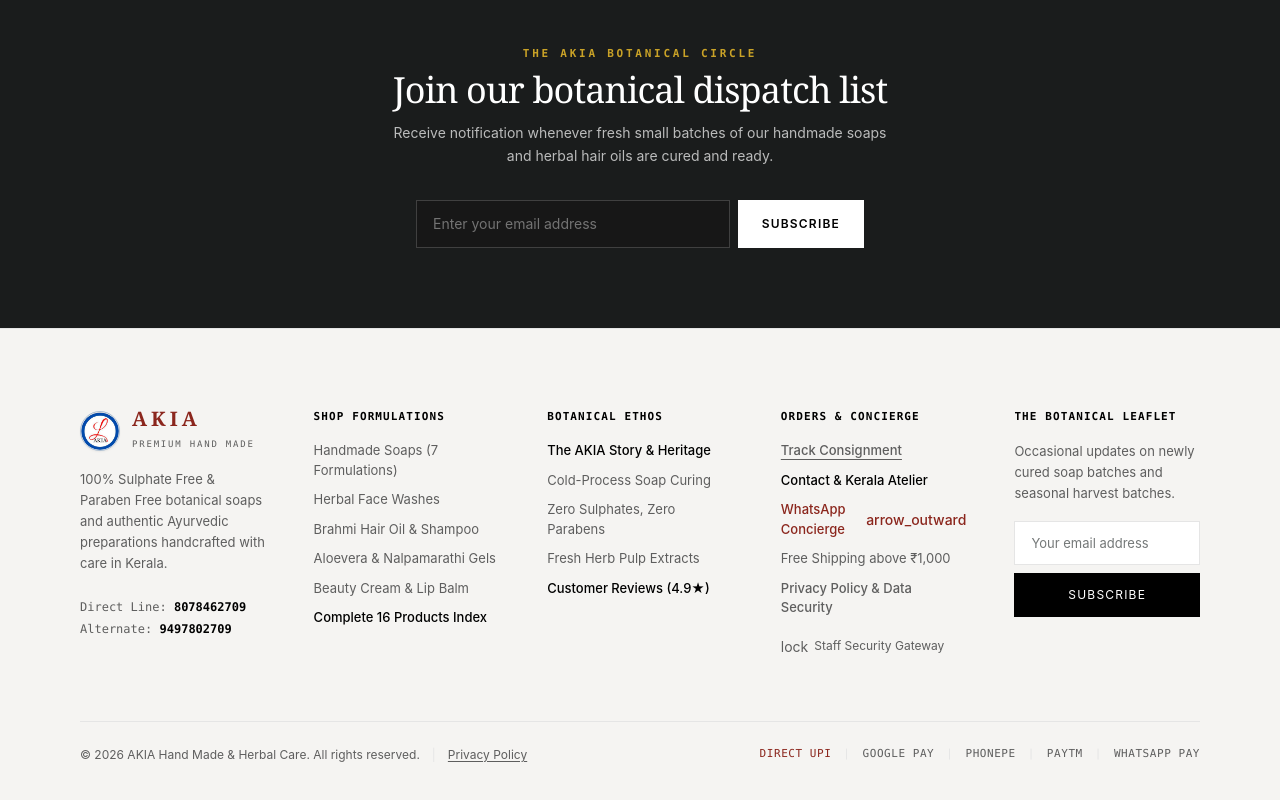
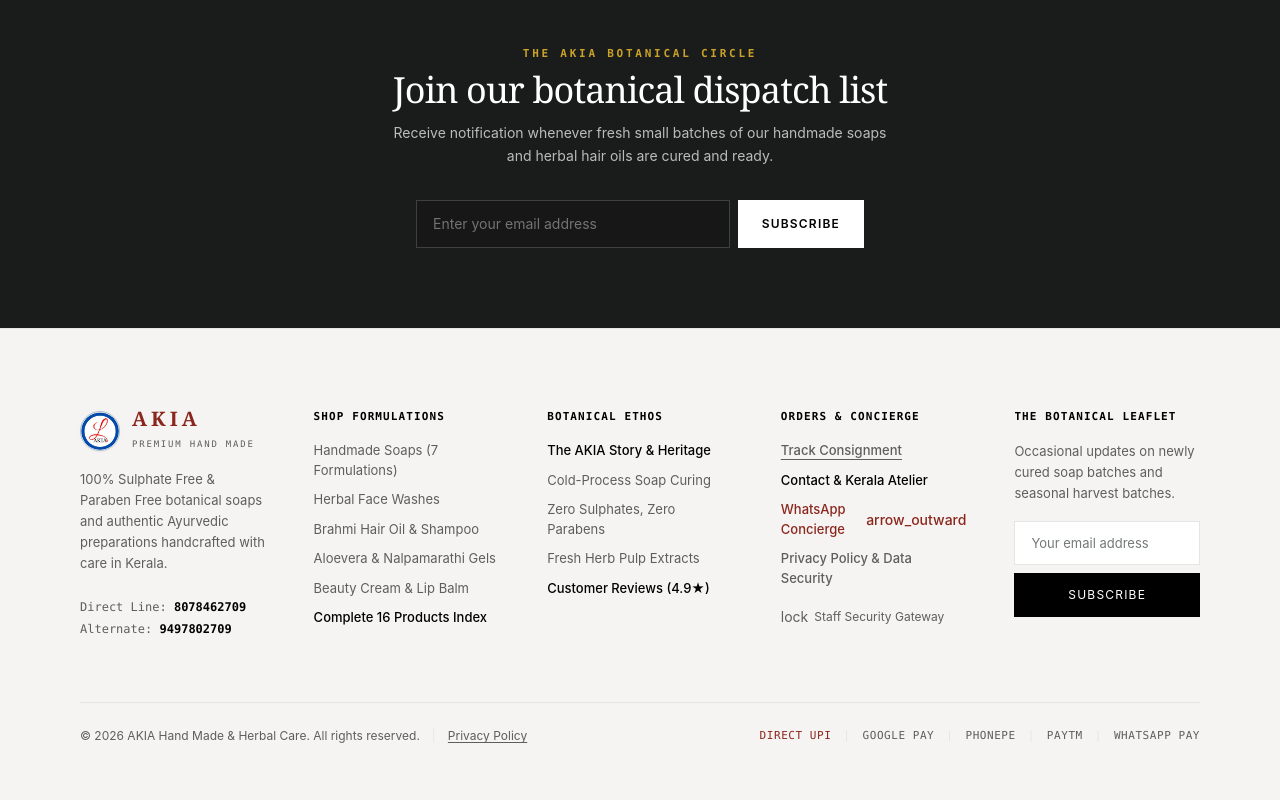
Before and after one commit to adxlpa/Akia, a React (Vite) app: page / in a window 1280 px wide. Shown: the part 4758-5558 px from the top of the page. Built offline with nearby package versions, Linux system fonts and the light colour scheme; no server answers; the database is empty; a web font is replaced by a local one.

Commit message:
Remove free shipping message from Footer component
Removed free shipping message from footer.

```diff
--- a/src/components/Footer.tsx
+++ b/src/components/Footer.tsx
@@ -212,9 +212,6 @@ export const Footer: React.FC = () => {
                 </a>
               </li>
               <li>
-                <span className="text-[#5e5e5e]">Free Shipping above ₹1,000</span>
-              </li>
-              <li>
                 <button
                   type="button"
                   onClick={() => {
```
